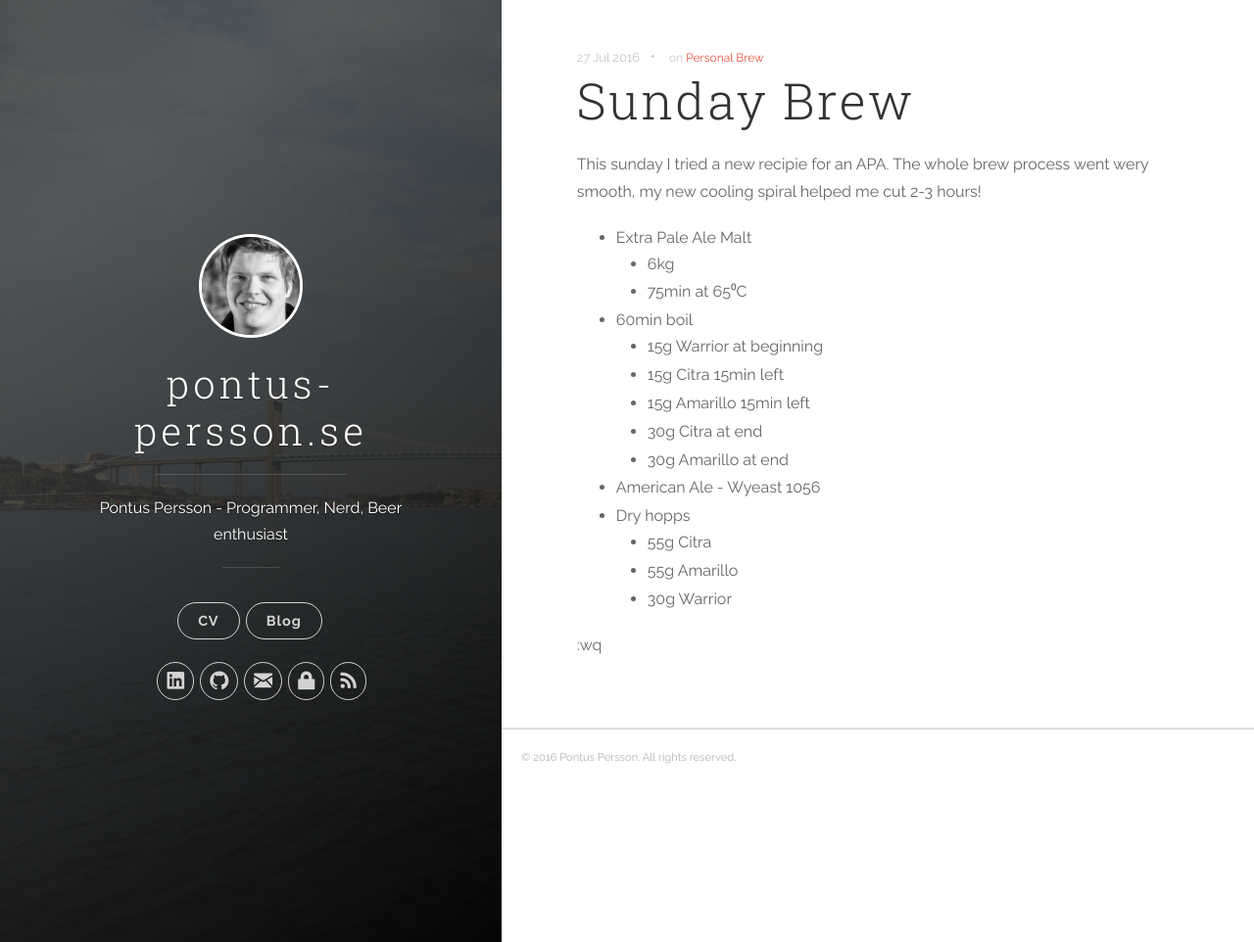
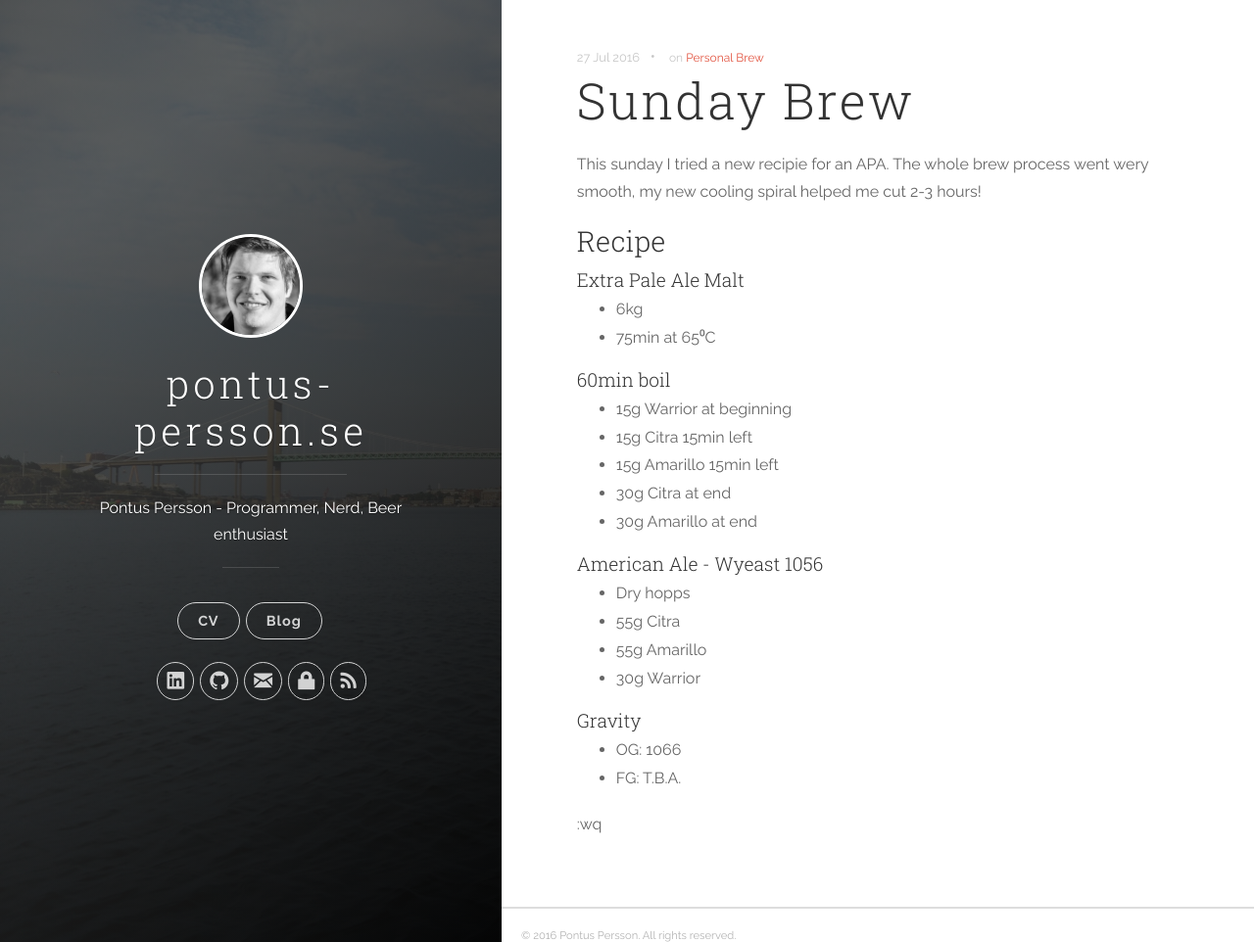
Before and after one commit to PontusHanssen/PontusPersson.github.io, a Jekyll site: the page built from _posts/2016-07-27-APA.markdown, in a window 1280 px wide and 962 px high. Shown: the whole window at 98% size. Built offline with Jekyll 4.4.1, drawn with Linux system fonts in a browser that asks for light colours; nearby versions of some CDN libraries.

Commit message:
Added OG

```diff
--- a/_posts/2016-07-27-APA.markdown
+++ b/_posts/2016-07-27-APA.markdown
@@ -7,19 +7,30 @@ tags: [Personal, Brew]
 This sunday I tried a new recipie for an APA. The whole brew process went wery
 smooth, my new cooling spiral helped me cut 2-3 hours!
 
-* Extra Pale Ale Malt
-  * 6kg
-  * 75min at 65⁰C
-* 60min boil
-  * 15g Warrior at beginning
-  * 15g Citra 15min left
-  * 15g Amarillo 15min left
-  * 30g Citra at end
-  * 30g Amarillo at end
-* American Ale - Wyeast 1056
+### Recipe
+
+#### Extra Pale Ale Malt
+* 6kg
+* 75min at 65⁰C
+
+#### 60min boil
+
+* 15g Warrior at beginning
+* 15g Citra 15min left
+* 15g Amarillo 15min left
+* 30g Citra at end
+* 30g Amarillo at end
+
+#### American Ale - Wyeast 1056
+
 * Dry hopps
-  * 55g Citra
-  * 55g Amarillo
-  * 30g Warrior
+* 55g Citra
+* 55g Amarillo
+* 30g Warrior
+
+#### Gravity
+
+* OG: 1066
+* FG: T.B.A.
 
 :wq
```
